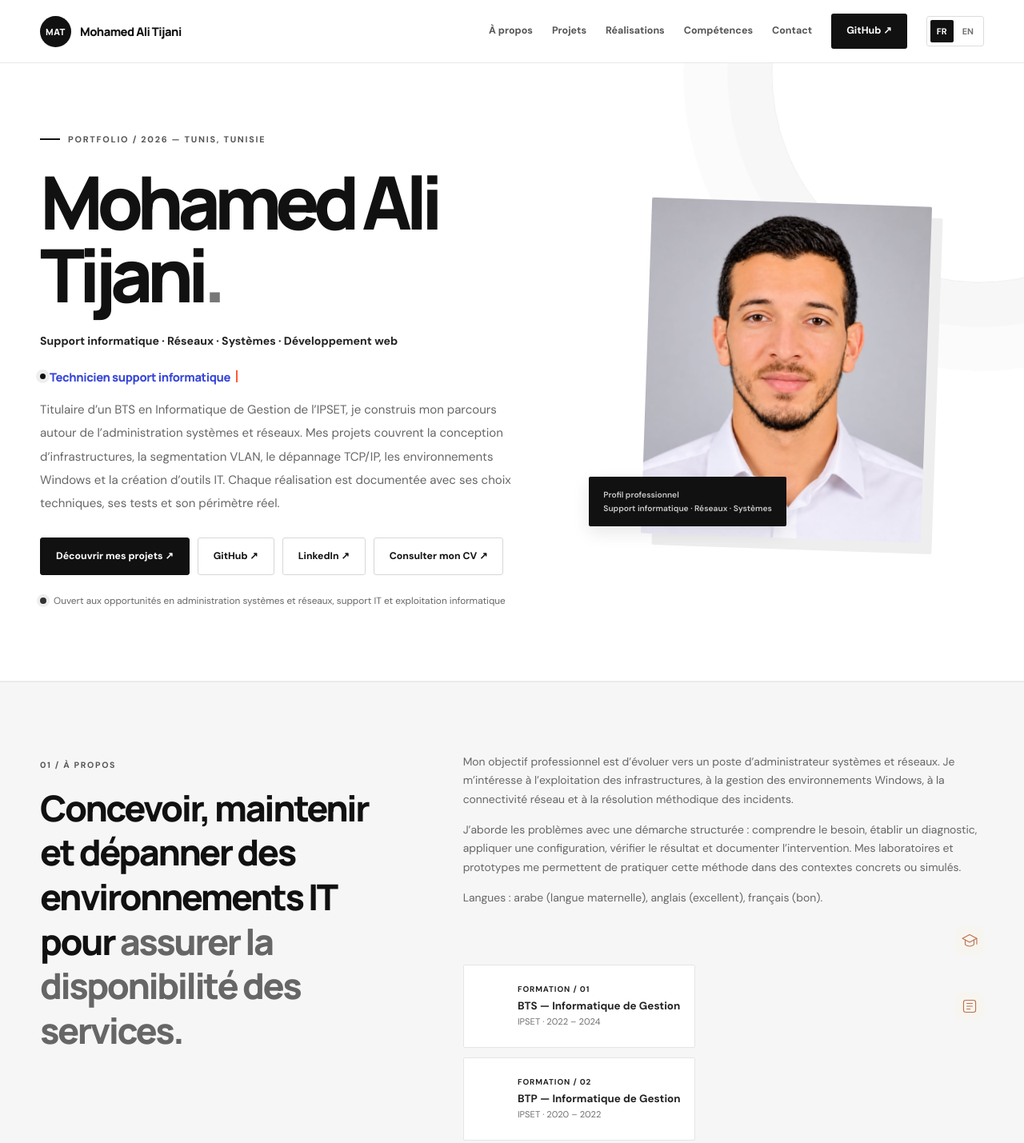
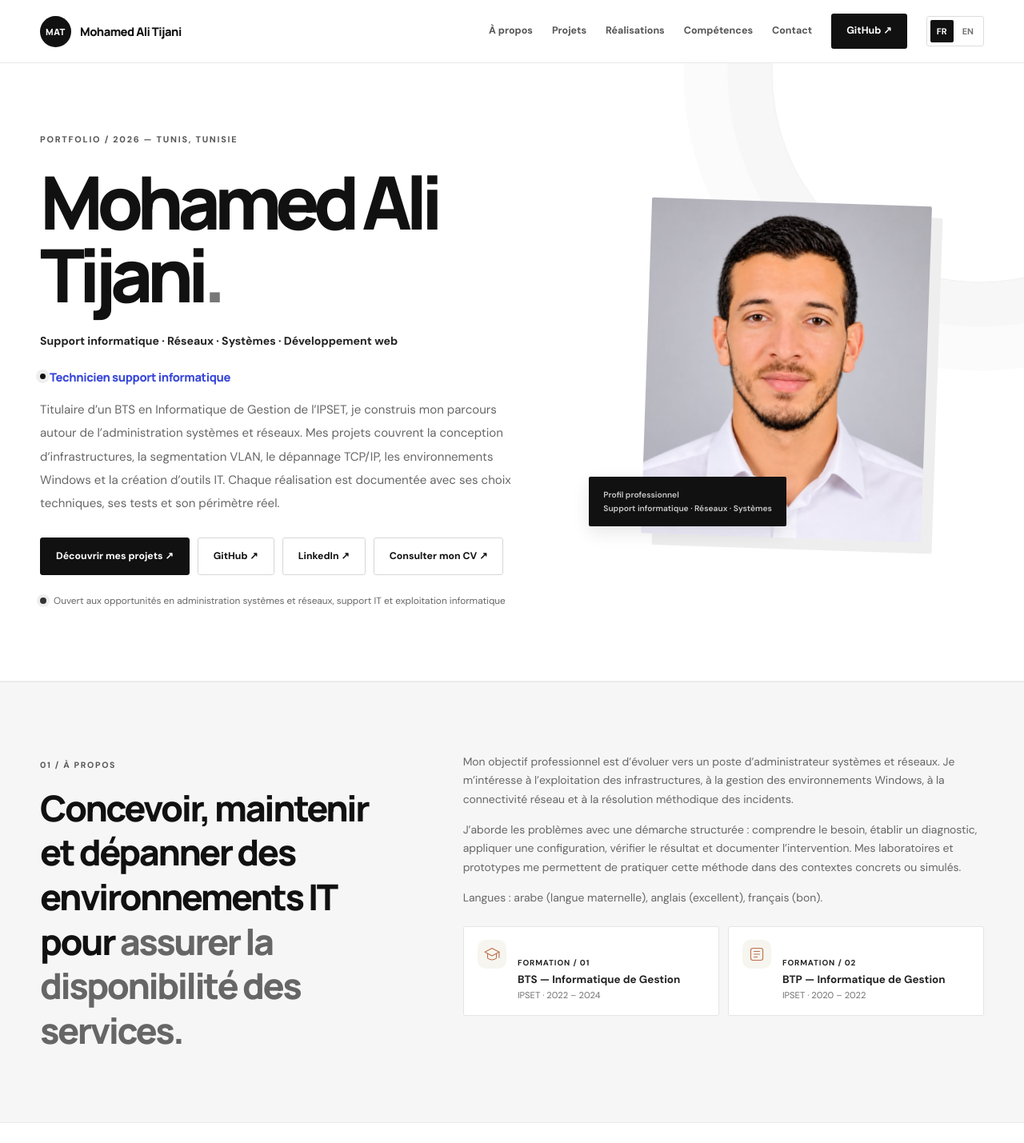
Before and after one commit to Medalitijani/portfolio, a plain HTML site: page index.html in a window 1280 px wide. Shown: the top 1429 px of the page at 80% size. Drawn offline with Linux system fonts and the light colour scheme; no server answers.

Commit message:
Fix education card markup and remove orange accent lines

```diff
--- a/index.html
+++ b/index.html
@@ -646,8 +646,8 @@
 
 
     /* Contact and education alignment refinements */
-    .progress{display:none!important}
-    .section-kicker::before{display:none!important;content:none!important}
+    .progress,.typed-caret{display:none!important}
+    .eyebrow::before,.section-kicker::before{display:none!important;content:none!important}
     .education{align-items:stretch}
     .edu{
       display:grid;
@@ -732,8 +732,8 @@
           <p data-fr="J’aborde les problèmes avec une démarche structurée : comprendre le besoin, établir un diagnostic, appliquer une configuration, vérifier le résultat et documenter l’intervention. Mes laboratoires et prototypes me permettent de pratiquer cette méthode dans des contextes concrets ou simulés." data-en="I approach technical problems methodically: understand the requirement, diagnose the issue, apply a configuration, verify the result and document the work. My labs and prototypes let me practise this process in real or simulated environments.">Rigoureux et méthodique, je construis des projets personnels et des laboratoires pratiques. Je documente les configurations, les tests réalisés et les limites de chaque environnement.</p>
           <p data-fr="Langues : arabe (langue maternelle), anglais (excellent), français (bon)." data-en="Languages: Arabic (native), English (excellent), French (good).">Langues : arabe (langue maternelle), anglais (excellent), français (bon).</p>
           <div class="education">
-            <div class="edu-symbol" aria-hidden="true"><svg viewBox="0 0 32 32" aria-hidden="true"><path d="m3 12 13-7 13 7-13 7-13-7Z"/><path d="M8 15v8c5 4 11 4 16 0v-8M29 12v10"/></svg></div><div class="edu"><small data-fr="FORMATION / 01" data-en="EDUCATION / 01">FORMATION / 01</small><strong>BTS — Informatique de Gestion</strong><span>IPSET · 2022 – 2024</span></div>
-            <div class="edu-symbol" aria-hidden="true"><svg viewBox="0 0 32 32" aria-hidden="true"><rect x="5" y="5" width="22" height="22" rx="4"/><path d="M11 11h10M11 16h10M11 21h6"/></svg></div><div class="edu"><small data-fr="FORMATION / 02" data-en="EDUCATION / 02">FORMATION / 02</small><strong>BTP — Informatique de Gestion</strong><span>IPSET · 2020 – 2022</span></div>
+            <div class="edu"><div class="edu-symbol" aria-hidden="true"><svg viewBox="0 0 32 32" aria-hidden="true"><path d="m3 12 13-7 13 7-13 7-13-7Z"/><path d="M8 15v8c5 4 11 4 16 0v-8M29 12v10"/></svg></div><small data-fr="FORMATION / 01" data-en="EDUCATION / 01">FORMATION / 01</small><strong>BTS — Informatique de Gestion</strong><span>IPSET · 2022 – 2024</span></div>
+            <div class="edu"><div class="edu-symbol" aria-hidden="true"><svg viewBox="0 0 32 32" aria-hidden="true"><rect x="5" y="5" width="22" height="22" rx="4"/><path d="M11 11h10M11 16h10M11 21h6"/></svg></div><small data-fr="FORMATION / 02" data-en="EDUCATION / 02">FORMATION / 02</small><strong>BTP — Informatique de Gestion</strong><span>IPSET · 2020 – 2022</span></div>
           </div>
         </div>
       </div>
```
